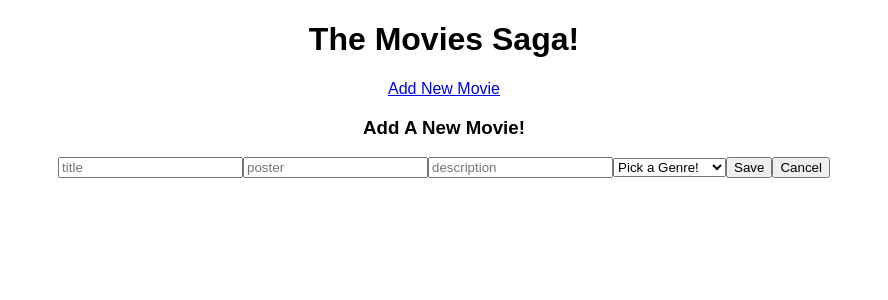
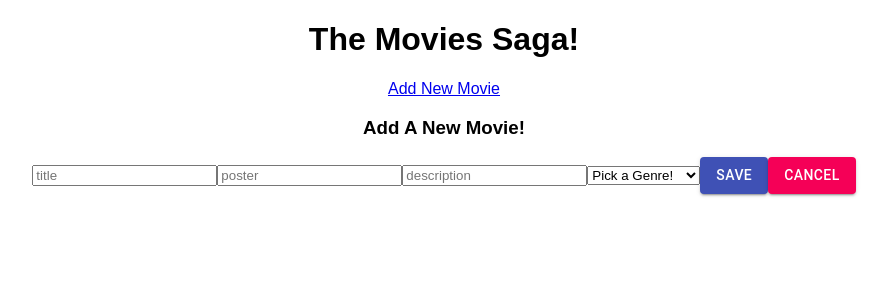
Before and after one commit to dmussie/movie-sagas-project, a React (Create React App) app: page /#/addmovie in a window 1280 px wide. Shown: the top 300 px of the page, without its empty margins (196-1084 px from the left). Built offline with nearby package versions, Linux system fonts and the light colour scheme.

Commit message:
implemented MUI buttons in add movie page

```diff
--- a/src/components/AddMovie/AddMovie.jsx
+++ b/src/components/AddMovie/AddMovie.jsx
@@ -1,6 +1,7 @@
 import React, {useState} from 'react';
 import { useDispatch } from 'react-redux';
 import { useHistory } from 'react-router-dom';
+import Button from '@material-ui/core/Button';
 
 // get genre ID
 function AddMovie() {
@@ -73,8 +74,18 @@
                     <option value="12">Space-Opera</option>
                     <option value="13">Superhero</option>
                 </select>
-                <button type="submit">Save</button>
-                <button onClick={() => backToHome()}>Cancel</button>
+                <Button
+                variant="contained"
+                color="primary"
+                type="submit">
+                    Save
+                </Button>
+                <Button
+                variant="contained"
+                color="secondary"
+                onClick={() => backToHome()}>
+                    Cancel
+                </Button>
             </form>
 
         </div>
```
